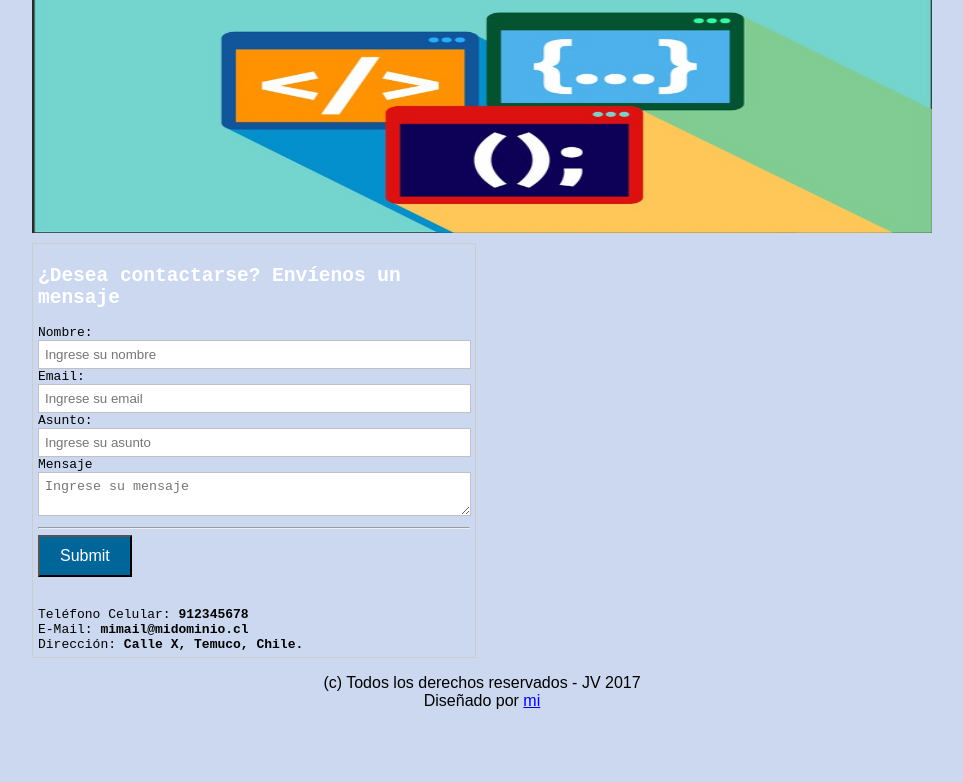
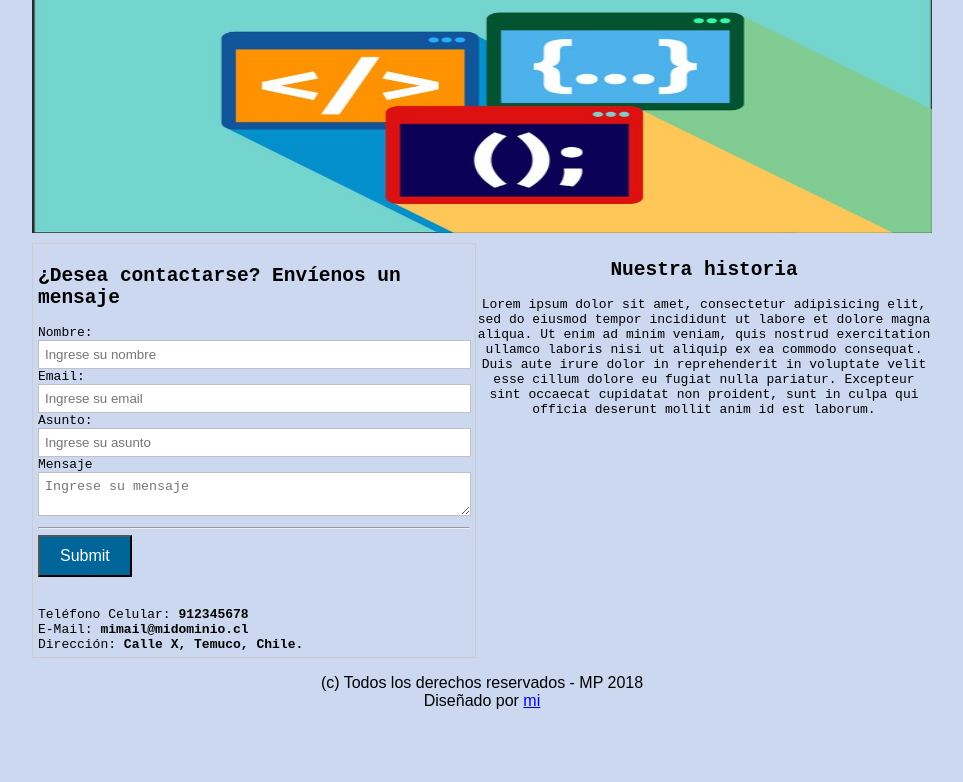
Before and after one commit to manuelp1996/proyecto, a plain HTML site: page acerca_de.html in a window 1280 px wide. Shown: the part 125-907 px from the top of the page, without its empty margins (158-1121 px from the left). Drawn offline with Linux system fonts and the light colour scheme.

Commit message:
arreglo de errores

```diff
--- a/acerca_de.html
+++ b/acerca_de.html
@@ -52,11 +52,11 @@
 							Teléfono Celular: <strong>912345678</strong><br>
 							E-Mail: <strong>mimail@midominio.cl</strong><br>
 							Dirección: <strong>Calle X, Temuco, Chile.</strong><br>
-						</div>
+					</div>
 				</section>
 
-				<section >
-						<div id="historia">
+				<section id="historia">
+						<div >
 						<center><h2>Nuestra historia</h2></center>
 						<center><p>Lorem ipsum dolor sit amet, consectetur adipisicing elit, sed do eiusmod
 						tempor incididunt ut labore et dolore magna aliqua. Ut enim ad minim veniam,
@@ -73,8 +73,8 @@
 			<footer>
 
 				<p>
-					(c) Todos los derechos reservados - JV 2017 <br>
-					Diseñado por <a href="mailto:juanventura200@gmail.com">mi</a>
+					(c) Todos los derechos reservados - MP 2018 <br>
+					Diseñado por <a href="mailto:mepr1996@gmail.com">mi</a>
 				</p>
 			</footer>
 
--- a/css/estilo2.css
+++ b/css/estilo2.css
@@ -40,12 +40,6 @@ textarea{
 	margin-top: 30px;
 }
 
-#historia{
- width: 300px;
- height: 300px;S
-}
-
-
 /*galeria*/
 #tit_galeria{
 	font-family: monospace;
@@ -61,7 +55,6 @@ textarea{
 }
 
 h2{
-	color: white;
 	font-family: monospace;
 }
 
```
